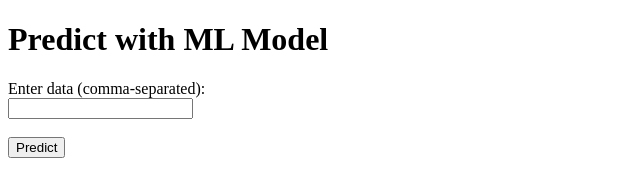
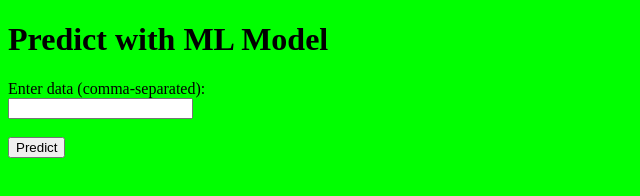
Before and after one commit to JOHRIVASU/Cropsky-ML-Model, a plain HTML site: page app/index.html in a window 1280 px wide. Shown: the whole page, without its empty margins (0-640 px from the left). Drawn offline with Linux system fonts and the light colour scheme.

Commit message:
Update index.html

```diff
--- a/app/index.html
+++ b/app/index.html
@@ -4,6 +4,11 @@
     <meta charset="UTF-8">
     <meta name="viewport" content="width=device-width, initial-scale=1.0">
     <title>ML Model Deployment</title>
+    <style>
+        body {
+            background-color: #00FF00;
+        }
+    </style>
 </head>
 <body>
     <h1>Predict with ML Model</h1>
```
